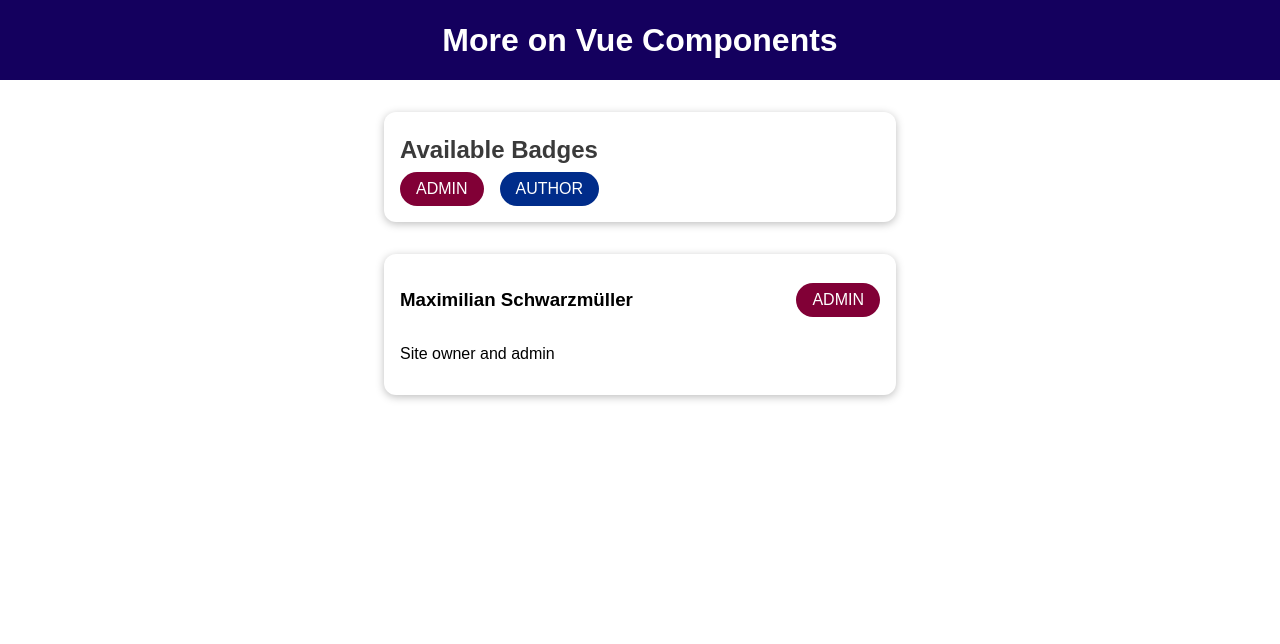
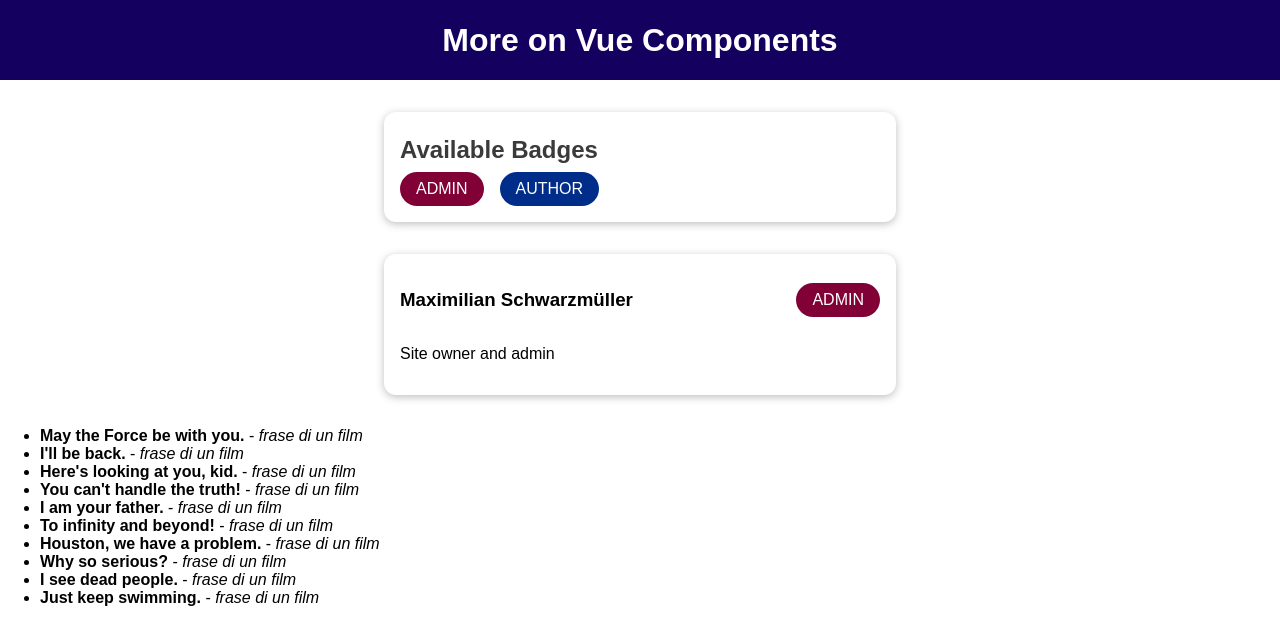
Before and after one commit to oBeta97/LearningVueFromScratch, a Vue app: page / in a window 1280 px wide. Shown: the top 644 px of the page. Built offline with nearby package versions, Linux system fonts and the light colour scheme.

Commit message:
main - Scoped slot

```diff
--- a/src/App.vue
+++ b/src/App.vue
@@ -7,10 +7,20 @@
       :info-text="activeUser.description"
       :role="activeUser.role"
     ></user-info>
+    <random-list>
+      <!-- I vari attributi di uno slot vengono forniti dentro ad un oggetto che li racchiude tutti. -->
+      <template #default="itemList" >
+        <!-- Per accedere ai vari attributi quindi va fatto riferimento al singolo attributo.
+         Dato che listItem è all'interno di un v-for non serve iterare i dati -->
+        <strong>{{ itemList.listItem }}</strong> - <em>{{ itemList.standardPhrase }}</em>
+      </template>
+    </random-list>
   </div>
 </template>
 
 <script>
+import RandomList from './components/RandomList.vue';
+
 export default {
   data() {
     return {
@@ -21,6 +31,9 @@ export default {
       },
     };
   },
+  components:{
+    RandomList
+  }
 };
 </script>
 
--- /dev/null
+++ b/src/components/RandomList.vue
@@ -0,0 +1,32 @@
+<template>
+<ul>
+    <li v-for="filmPhrase in randomFilmPhrases">
+        <!-- In questo default slot vengono passati diversi attributi.
+         Questi attributi vengono forniti all'utilizzatore di questo slot all'interno
+         di un oggetto così da poter inserire questi dati in eventuali template personalizzati -->
+        <slot :listItem="filmPhrase" standardPhrase="frase di un film"> </slot>
+    </li>
+</ul>
+</template>
+
+<script>
+export default {
+  data() {
+    return {
+        randomFilmPhrases: [
+            'May the Force be with you.',
+            'I\'ll be back.',
+            'Here\'s looking at you, kid.',
+            'You can\'t handle the truth!',
+            'I am your father.',
+            'To infinity and beyond!',
+            'Houston, we have a problem.',
+            'Why so serious?',
+            'I see dead people.',
+            'Just keep swimming.'
+        ]
+    };
+  }
+};
+
+</script>
```
